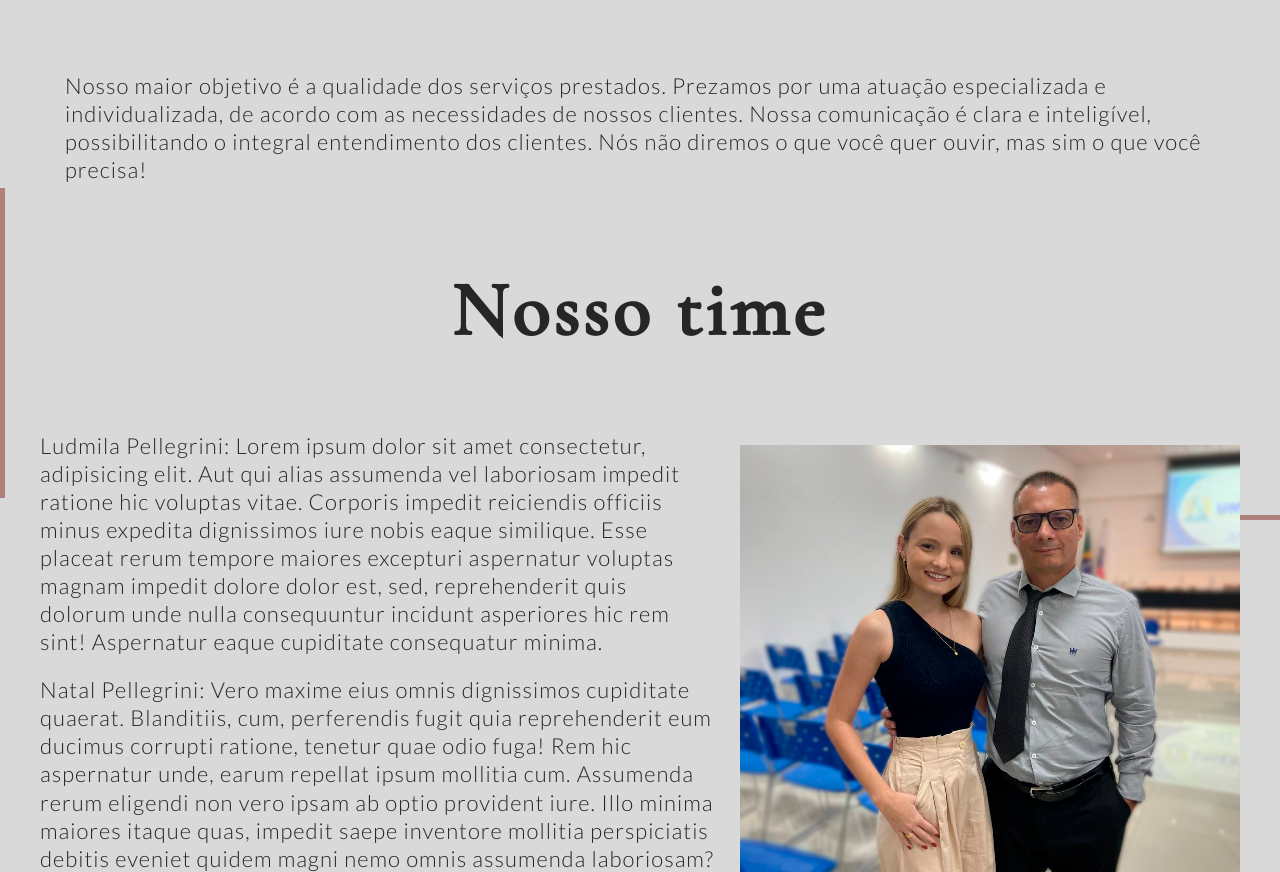
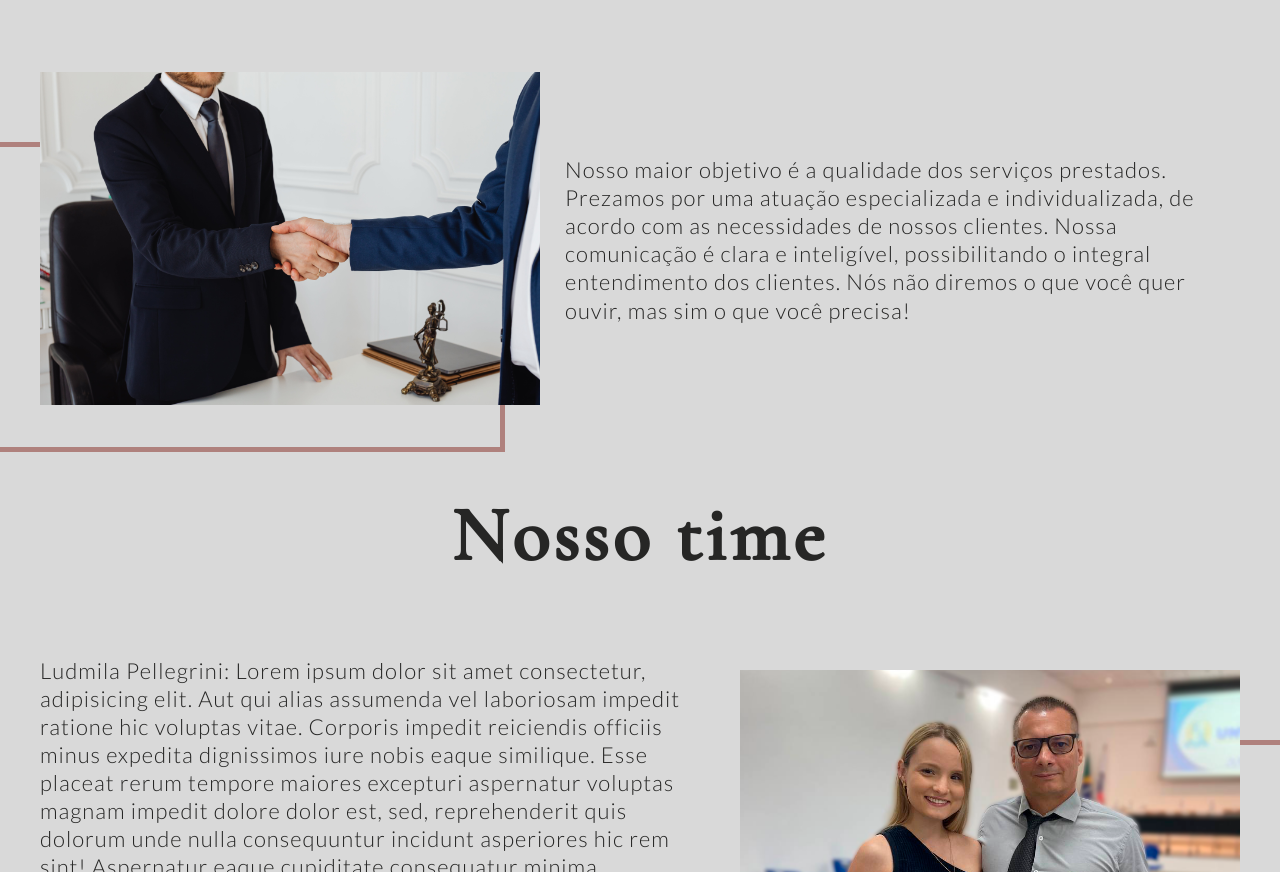
Before and after one commit to igorpmribeiro/pellegrini-advocacia, a plain HTML site: page index.html in a window 1280 px wide. Shown: the part 1028-1900 px from the top of the page. Drawn offline with nearby package versions, Linux system fonts and the light colour scheme; the site is published under a folder, as on GitHub Pages, so addresses that start at the root find nothing.

Commit message:
Versão 1.0

```diff
--- a/index.html
+++ b/index.html
@@ -48,7 +48,7 @@
       </div>
       <div class="content">
         <div class="image">
-          <img src="/src/negocio.jpg" alt="">
+          <img src="src/negocio.jpg" alt="">
         </div>
         <span>Nosso maior objetivo é a qualidade dos serviços prestados. Prezamos por uma atuação especializada e individualizada, de acordo com as necessidades de nossos clientes.
           Nossa comunicação é clara e inteligível, possibilitando o integral entendimento dos clientes.
```
